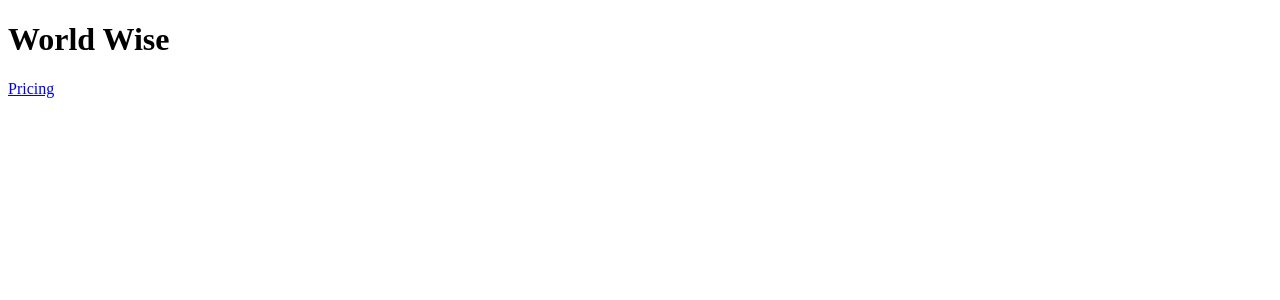
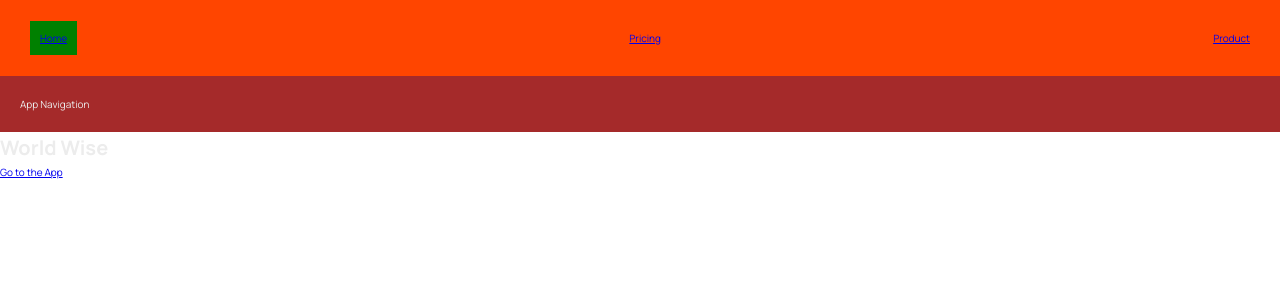
Before and after one commit to rao119349/WorldWise-App---React-Router, a React (Vite) app: page / in a window 1280 px wide. Shown: the top 300 px of the page. Built offline with nearby package versions, Linux system fonts and the light colour scheme.

Commit message:
worldwise app module css

```diff
--- a/src/App.jsx
+++ b/src/App.jsx
@@ -3,6 +3,7 @@
 import Product from './pages/Product';
 import Pricing from './pages/Pricing';
 import PageNotFound from './pages/PageNotFound';
+import AppLayout from './pages/AppLayout';
 
 function App() {
   return (
@@ -11,6 +12,7 @@
       <Route path="/" element = { <Homepage/> } />
       <Route path="product" element = { <Product/> } />
       <Route path="pricing" element = { <Pricing/> } />
+      <Route path="app" element = { <AppLayout/> } />
 
       {/* FOR PAGE NOT FOUND WE USE (*) */}
       <Route path="*" element = { <PageNotFound/> } />
--- /dev/null
+++ b/src/components/AppNav.jsx
@@ -0,0 +1,11 @@
+import styles from './AppNav.module.css';
+
+function AppNav() {
+    return (
+        <nav className={styles.nav}>
+            App Navigation
+        </nav>
+    )
+}
+
+export default AppNav
--- /dev/null
+++ b/src/components/AppNav.module.css
@@ -0,0 +1,4 @@
+.nav {
+    background-color: brown;
+    padding: 20px;
+}
--- /dev/null
+++ b/src/components/PageNav.jsx
@@ -0,0 +1,22 @@
+import { NavLink } from "react-router-dom";
+import styles from './PageNav.module.css';
+
+function PageNav() {
+    return (
+        <nav className={styles.nav}>
+            <ul>
+                <li>
+                    <NavLink to='/'>Home</NavLink>
+                </li>
+                <li>
+                    <NavLink to='/pricing'>Pricing</NavLink>
+                </li>
+                <li>
+                    <NavLink to='/product'>Product</NavLink>
+                </li>
+            </ul>
+        </nav>
+    )
+}
+
+export default PageNav
--- /dev/null
+++ b/src/components/PageNav.module.css
@@ -0,0 +1,16 @@
+.nav {
+    background-color: orangered;
+
+    ul {
+        display: flex;
+        justify-content: space-between;
+        list-style-type: none;
+        padding: 30px;
+    }
+}
+
+/* We can use this global() with test class then it will be accesible globally even if it is in module.css */
+.nav :global(.active) {
+    background-color: green;
+    padding: 10px
+}
--- /dev/null
+++ b/src/index.css
@@ -0,0 +1,78 @@
+/* Taken from getting started guide at: https://leafletjs.com/examples/quick-start/ */
+@import "https://unpkg.com/leaflet@1.7.1/dist/leaflet.css";
+@import "https://fonts.googleapis.com/css2?family=Manrope:wght@400;600;700;800&display=swap";
+
+/* These CSS variables are global, so they are available in all CSS modules */
+:root {
+  --color-brand--1: #ffb545;
+  --color-brand--2: #00c46a;
+
+  --color-dark--0: #242a2e;
+  --color-dark--1: #2d3439;
+  --color-dark--2: #42484d;
+  --color-light--1: #aaa;
+  --color-light--2: #ececec;
+  --color-light--3: #d6dee0;
+}
+
+* {
+  margin: 0;
+  padding: 0;
+  box-sizing: inherit;
+}
+
+html {
+  font-size: 62.5%;
+  box-sizing: border-box;
+}
+
+body {
+  font-family: "Manrope", sans-serif;
+  color: var(--color-light--2);
+  font-weight: 400;
+  line-height: 1.6;
+}
+
+label {
+  font-size: 1.6rem;
+  font-weight: 600;
+}
+
+input,
+textarea {
+  width: 100%;
+  padding: 0.8rem 1.2rem;
+  font-family: inherit;
+  font-size: 1.6rem;
+  border: none;
+  border-radius: 5px;
+  background-color: var(--color-light--3);
+  transition: all 0.2s;
+}
+
+input:focus {
+  outline: none;
+  background-color: #fff;
+}
+
+.cta:link,
+.cta:visited {
+  display: inline-block;
+  background-color: var(--color-brand--2);
+  color: var(--color-dark--1);
+  text-transform: uppercase;
+  text-decoration: none;
+  font-size: 1.6rem;
+  font-weight: 600;
+  padding: 1rem 3rem;
+  border-radius: 5px;
+}
+
+/*
+"importCSSModule": {
+    "prefix": "csm",
+    "scope": "javascript,typescript,javascriptreact",
+    "body": ["import styles from './${TM_FILENAME_BASE}.module.css'"],
+    "description": "Import CSS Module as `styles`"
+  },
+*/
--- a/src/main.jsx
+++ b/src/main.jsx
@@ -1,6 +1,7 @@
 import { StrictMode } from 'react'
 import { createRoot } from 'react-dom/client'
 import App from './App.jsx'
+import './index.css';
 
 createRoot(document.getElementById('root')).render(
   <StrictMode>
--- /dev/null
+++ b/src/pages/AppLayout.jsx
@@ -0,0 +1,12 @@
+import AppNav from "../components/AppNav"
+
+function AppLayout() {
+    return (
+        <div>
+            <AppNav/>
+            hell
+        </div>
+    )
+}
+
+export default AppLayout
--- a/src/pages/Homepage.jsx
+++ b/src/pages/Homepage.jsx
@@ -1,10 +1,14 @@
 import { Link } from "react-router-dom"
+import PageNav from "../components/PageNav"
+import AppNav from "../components/AppNav"
 
 function Homepage() {
     return (
         <div>
+            <PageNav />
+            <AppNav />
             <h1>World Wise</h1>
-            <Link to="/pricing">Pricing</Link>
+            <Link to="/app">Go to the App</Link>
         </div>
     )
 }
--- a/src/pages/PageNotFound.jsx
+++ b/src/pages/PageNotFound.jsx
@@ -1,7 +1,10 @@
+import PageNav from "../components/PageNav"
+
 function PageNotFound() {
     return (
         <div>
-            PageNotFound
+            <PageNav />
+            Page Not Found :(
         </div>
     )
 }
--- a/src/pages/Pricing.jsx
+++ b/src/pages/Pricing.jsx
@@ -1,6 +1,9 @@
+import PageNav from "../components/PageNav"
+
 function Pricing() {
     return (
         <div>
+            <PageNav />
             Pricing
         </div>
     )
--- a/src/pages/Product.jsx
+++ b/src/pages/Product.jsx
@@ -1,6 +1,9 @@
+import PageNav from "../components/PageNav"
+
 function Product() {
     return (
         <div>
+            <PageNav />
             Product
         </div>
     )
```
